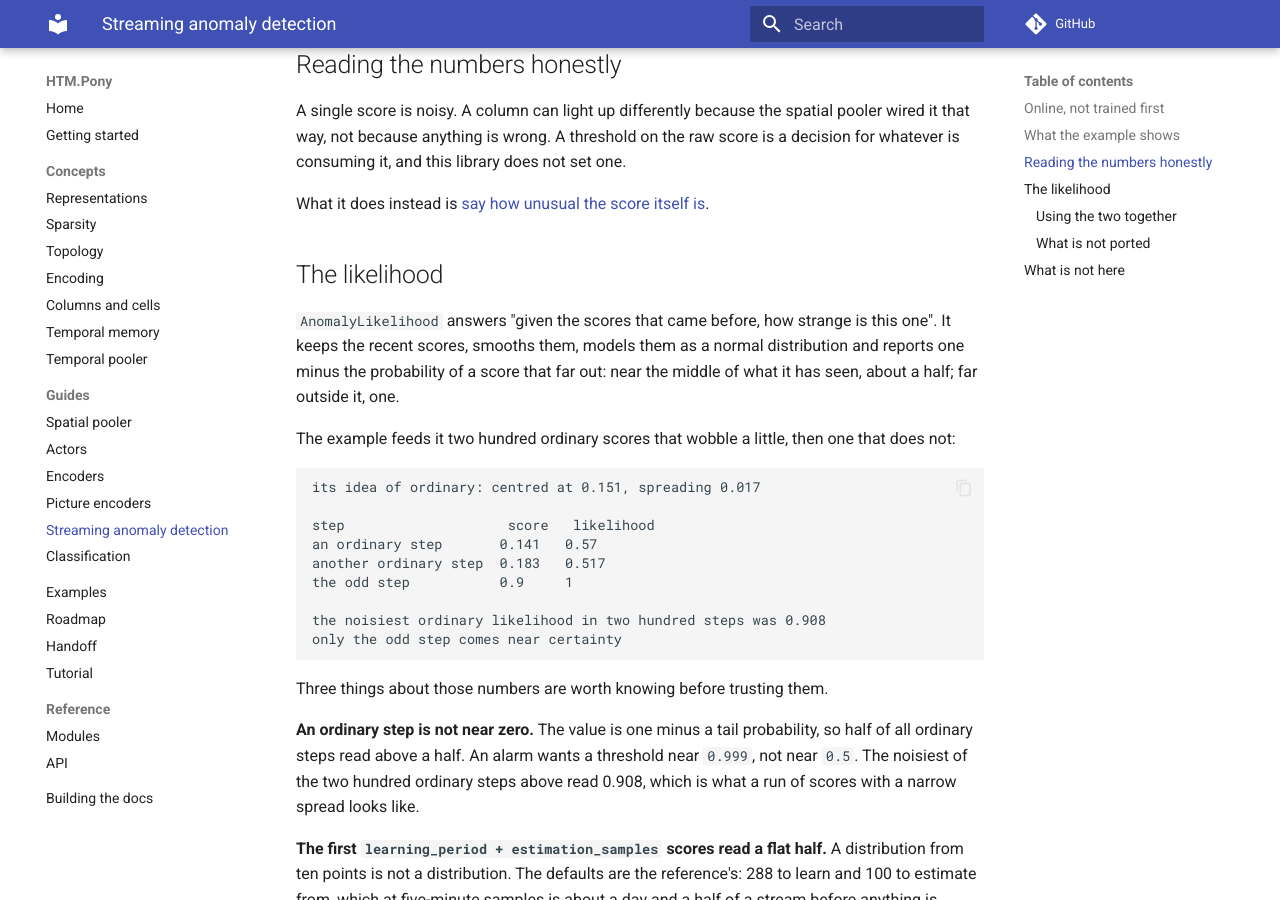
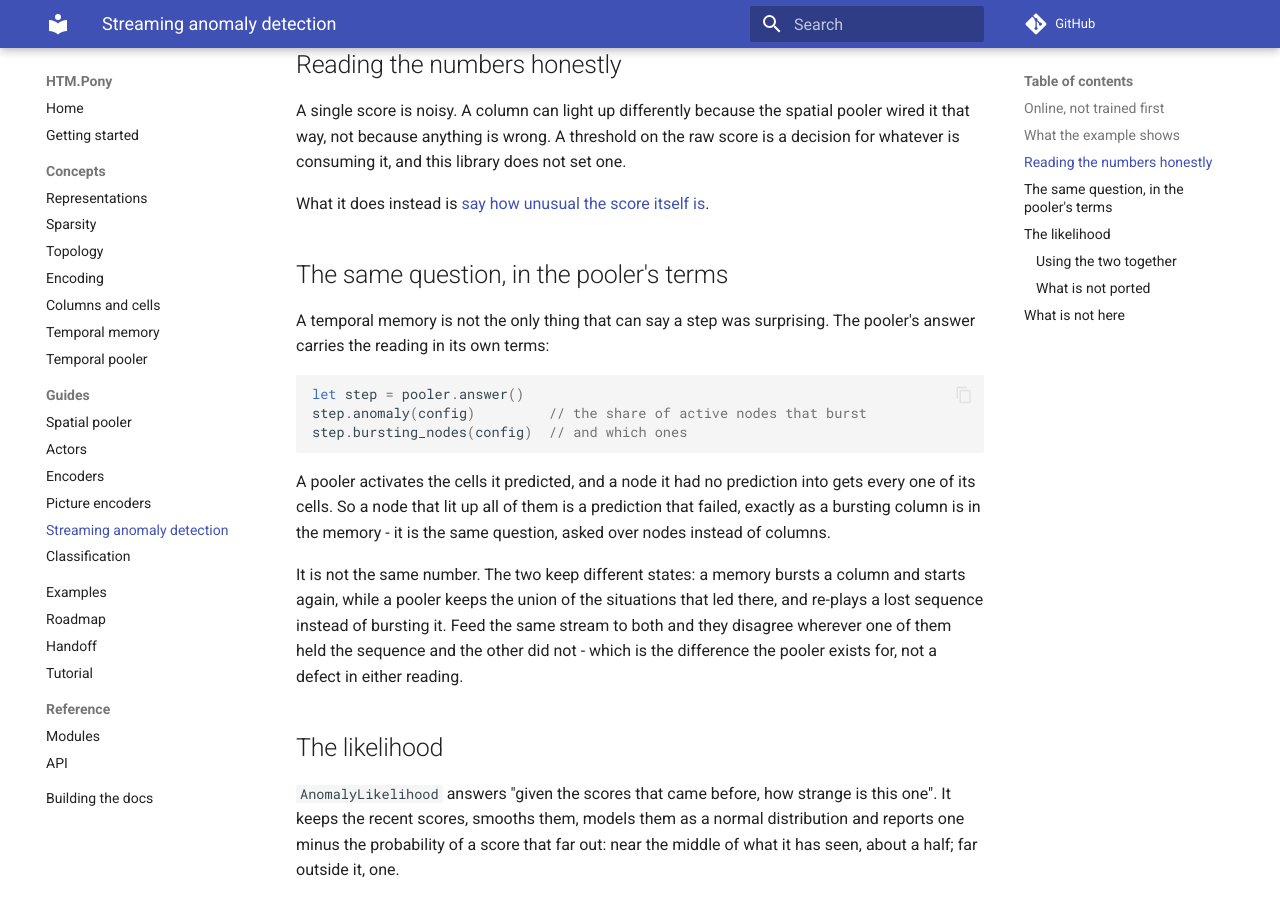
Before and after one commit to d-led/htm.pony, an MkDocs documentation site: the page built from docs/anomaly-detection.md, in a window 1280 px wide and 900 px high, scrolled down 1288 px. Built offline with MkDocs 1.6.1 and Material for MkDocs 9.7.7, drawn with Linux system fonts in a browser that asks for light colours; comment, search, counter and statistics services are not loaded.

Commit message:
Let the pooler's answer say how surprising a step was
The temporal memory's output answers "how anomalous was this step" and the
pooler's did not, which is an odd gap in a library whose purpose is online
anomaly detection - and the pooler is the representation CLA claims is the better
one for it.

ClaOutput.anomaly(config) is the same reading in the pooler's terms: a node that
lit up every one of its cells is a node it had no prediction into, so the share of
active nodes that burst is what the memory computes over columns.
bursting_nodes(config) names them. Both are pure functions of the value, because
"every cell of this node is active" is what a burst looks like from outside.

I measured the two readings on the same stream instead of assuming they agree, and
they do not: on a taught cycle the pooler reads zero while the memory alternates,
and both read one on an input from elsewhere. So the page says what is true - the
same question over nodes, not the same number - and why: the two keep different
states, which is the difference the pooler exists for.

````diff
--- a/docs/anomaly-detection.md
+++ b/docs/anomaly-detection.md
@@ -66,6 +66,29 @@ score is a decision for whatever is consuming it, and this library does not set
 one.
 
 What it does instead is [say how unusual the score itself is](#the-likelihood).
+
+## The same question, in the pooler's terms
+
+A temporal memory is not the only thing that can say a step was surprising. The
+pooler's answer carries the reading in its own terms:
+
+```pony
+let step = pooler.answer()
+step.anomaly(config)         // the share of active nodes that burst
+step.bursting_nodes(config)  // and which ones
+```
+
+A pooler activates the cells it predicted, and a node it had no prediction into
+gets every one of its cells. So a node that lit up all of them is a prediction
+that failed, exactly as a bursting column is in the memory - it is the same
+question, asked over nodes instead of columns.
+
+It is not the same number. The two keep different states: a memory bursts a
+column and starts again, while a pooler keeps the union of the situations that
+led there, and re-plays a lost sequence instead of bursting it. Feed the same
+stream to both and they disagree wherever one of them held the sequence and the
+other did not - which is the difference the pooler exists for, not a defect in
+either reading.
 
 ## The likelihood
 
````
Also changed, not shown: docs/concepts/temporal-pooler.md (+21 -0 lines), docs/reference/modules.md (+4 -0 lines), 2 other files.
